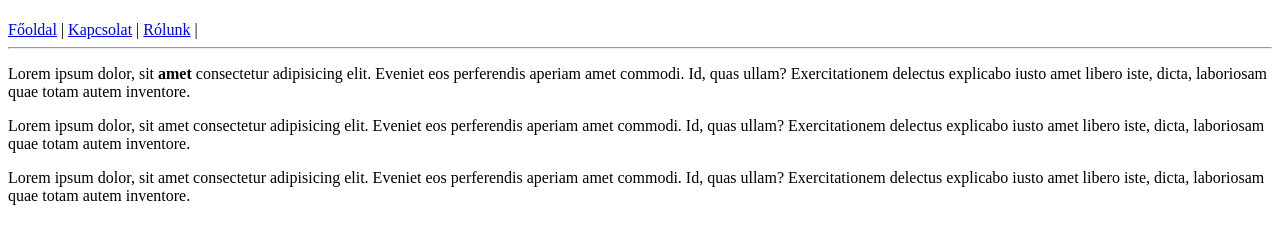
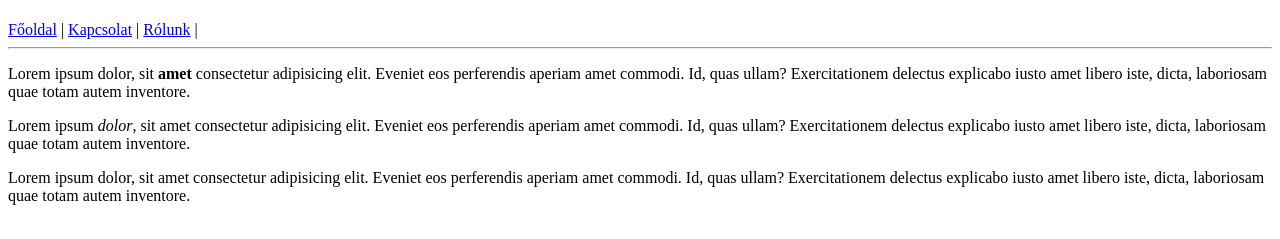
Before and after one commit to Osandpeti/projekt-1, a plain HTML site: page index.html in a window 1280 px wide. Shown: the part 59-298 px from the top of the page. Drawn offline with Linux system fonts and the light colour scheme.

Commit message:
dőlt betü

```diff
--- a/index.html
+++ b/index.html
@@ -15,7 +15,8 @@
 
 
 	<p>Lorem ipsum dolor, sit <b>amet</b> consectetur adipisicing elit. Eveniet eos perferendis aperiam amet commodi. Id, quas ullam? Exercitationem delectus explicabo iusto amet libero iste, dicta, laboriosam quae totam autem inventore.</p>
-	<p>Lorem ipsum dolor, sit amet consectetur adipisicing elit. Eveniet eos perferendis aperiam amet commodi. Id, quas ullam? Exercitationem delectus explicabo iusto amet libero iste, dicta, laboriosam quae totam autem inventore.</p>
+
+	<p>Lorem ipsum <i>dolor</i>, sit amet consectetur adipisicing elit. Eveniet eos perferendis aperiam amet commodi. Id, quas ullam? Exercitationem delectus explicabo iusto amet libero iste, dicta, laboriosam quae totam autem inventore.</p>
 
 	<p>Lorem ipsum dolor, sit amet consectetur adipisicing elit. Eveniet eos perferendis aperiam amet commodi. Id, quas ullam? Exercitationem delectus explicabo iusto amet libero iste, dicta, laboriosam quae totam autem inventore.</p>
 
```
